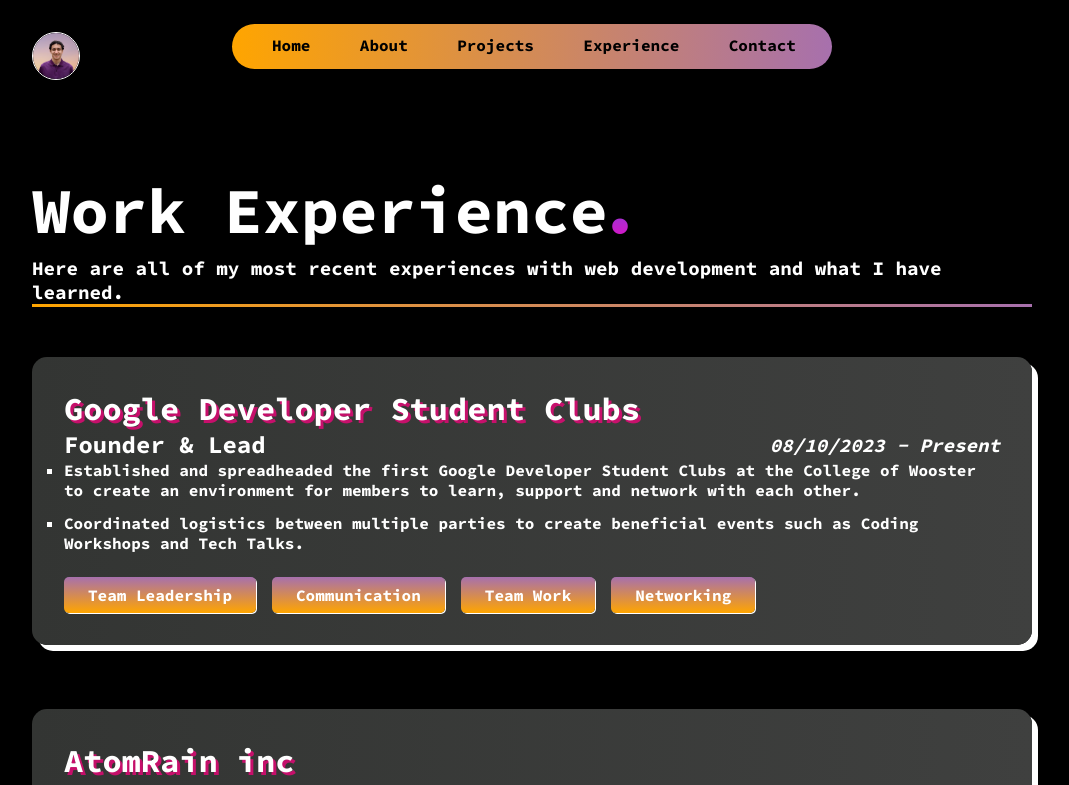
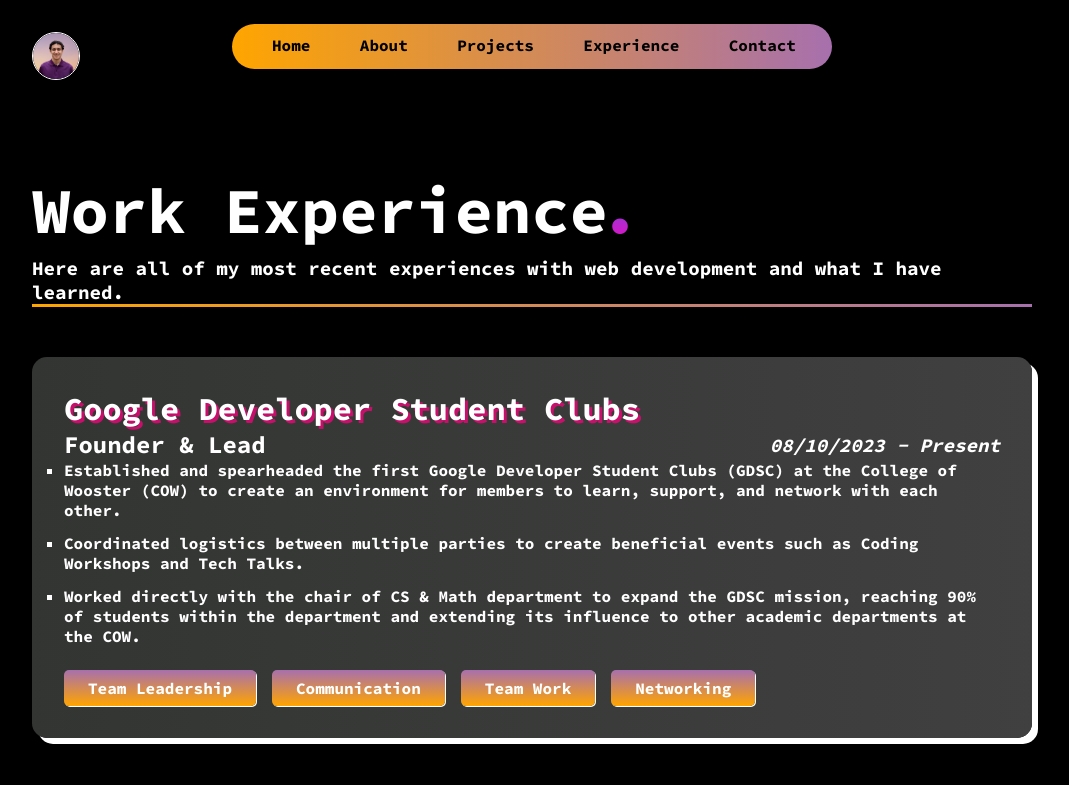
Before and after one commit to akhmadmamirov/portfolio, a React (Create React App) app: page /experience in a window 1280 px wide. Shown: the top 785 px of the page, without its empty margins (108-1177 px from the left). Built offline with nearby package versions, Linux system fonts and the light colour scheme.

Commit message:
Update experience.jsx
Updating GDSC role description

```diff
--- a/src/pages/experience.jsx
+++ b/src/pages/experience.jsx
@@ -55,11 +55,15 @@
 									</div>
 									<ul class="description-container">
 										<li>
-											Established and spreadheaded the first Google Developer Student Clubs at
-											the College of Wooster to create an environment for members to learn, support and network with each other.
+											Established and spearheaded the first Google Developer Student Clubs (GDSC) at the College of Wooster (COW)
+											to create an environment for members to learn, support, and network with each other.
 										</li>
 										<li>
 											Coordinated logistics between multiple parties to create beneficial events such as Coding Workshops and Tech Talks.
+										</li>
+										<li>
+											Worked directly with the chair of CS & Math department to expand the GDSC mission, reaching 90% of students within
+											the department and extending its influence to other academic departments at the COW.
 										</li>
 									</ul>
 									<ul class="skill-badges-container">
```
